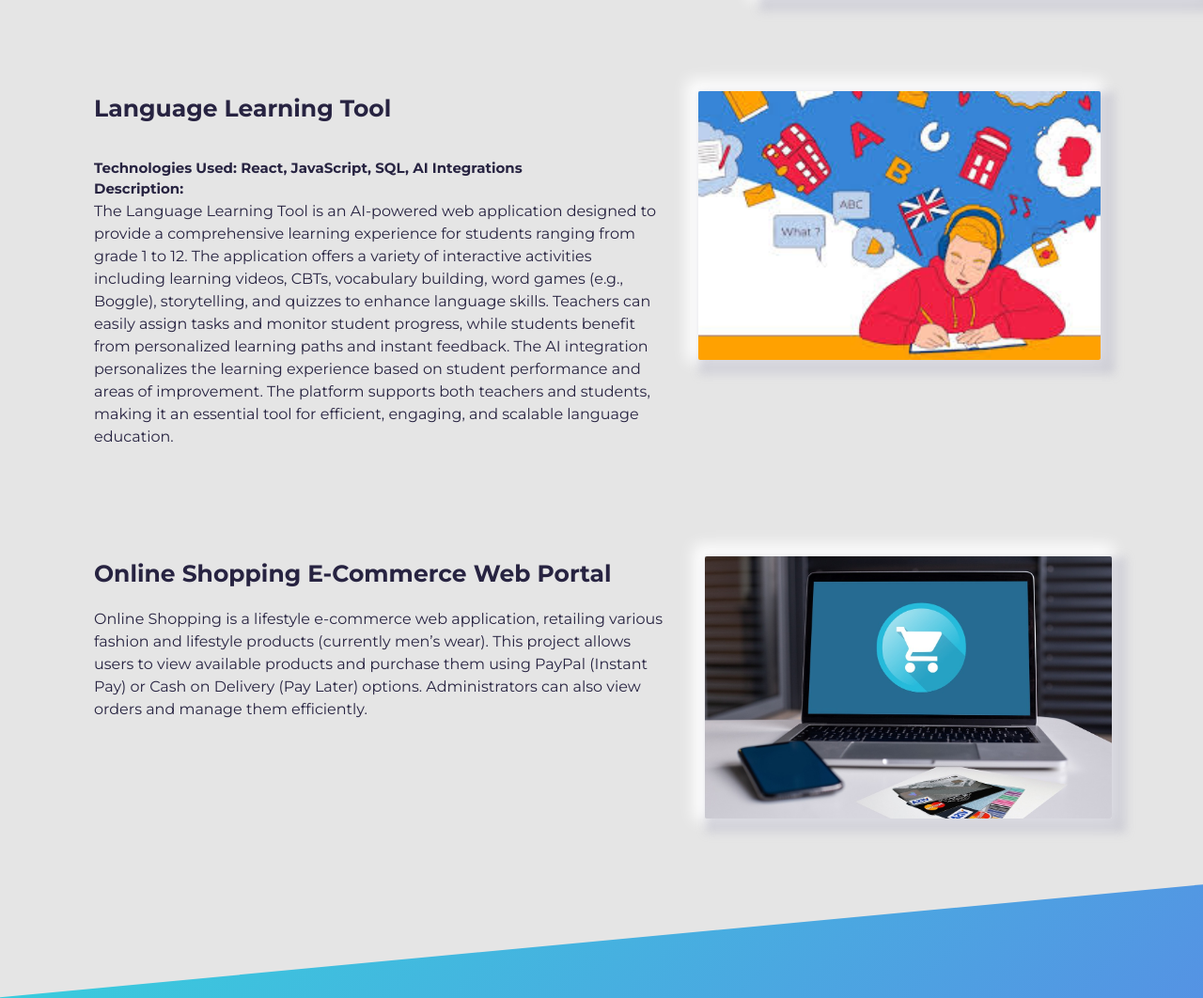
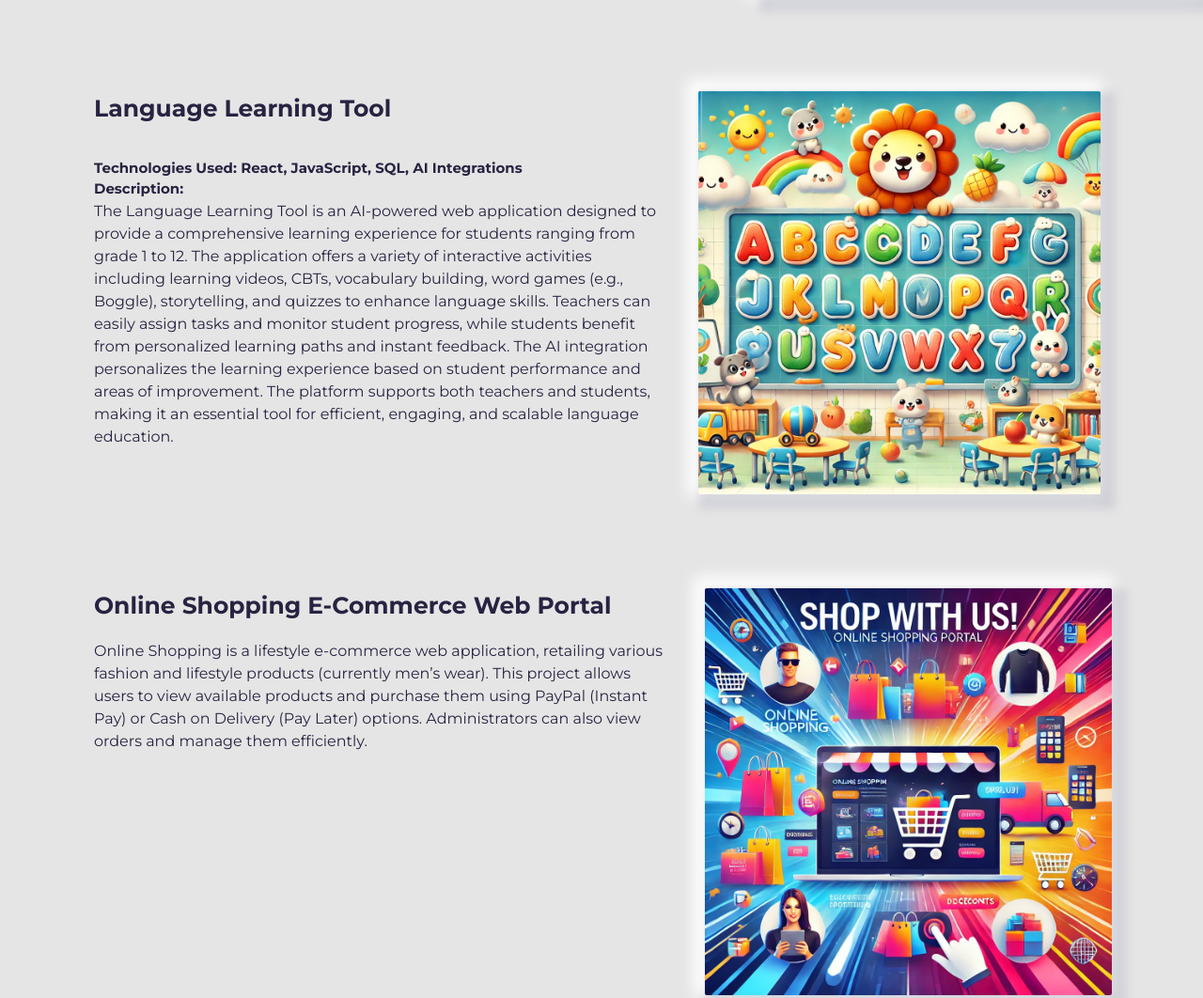
Before and after one commit to Nilu262002/portfolio, a plain HTML site: page index.html in a window 1280 px wide. Shown: the part 2436-3498 px from the top of the page at 94% size. Drawn offline with Linux system fonts and the light colour scheme.

Commit message:
Update index.html

```diff
--- a/index.html
+++ b/index.html
@@ -242,7 +242,7 @@ The AI integration personalizes the learning experience based on student perform
             <a href="#" target="_blank" rel="noopener noreferrer">
               <div class="thumbnail rounded">
                 <img
-                  src="./assets/llt.jpg"
+                  src="./assets/llt.png"
                   class="img-fluid"
                   alt="Language Learning Tool"
                 />
@@ -264,7 +264,7 @@ The AI integration personalizes the learning experience based on student perform
             <a href="#" target="_blank" rel="noopener noreferrer">
               <div class="thumbnail rounded">
                 <img
-                  src="./assets/ecomm.jpg"
+                  src="./assets/ecomm.png"
                   class="img-fluid"
                   alt="E-Commerce Web Portal"
                 />
```
